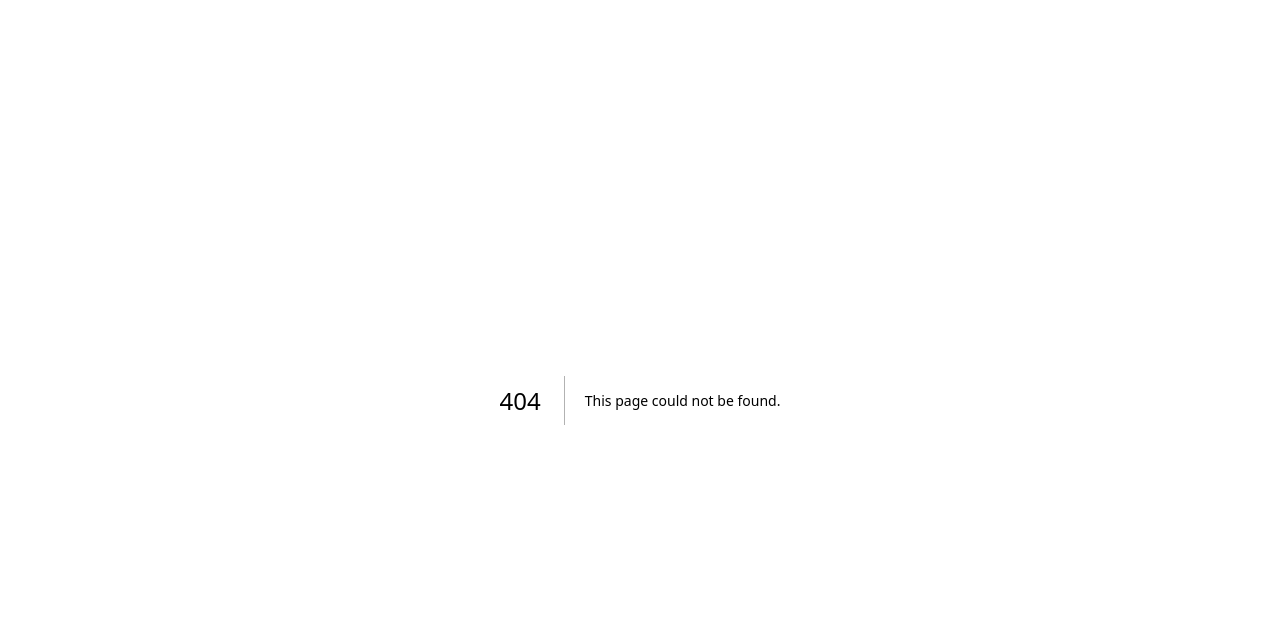
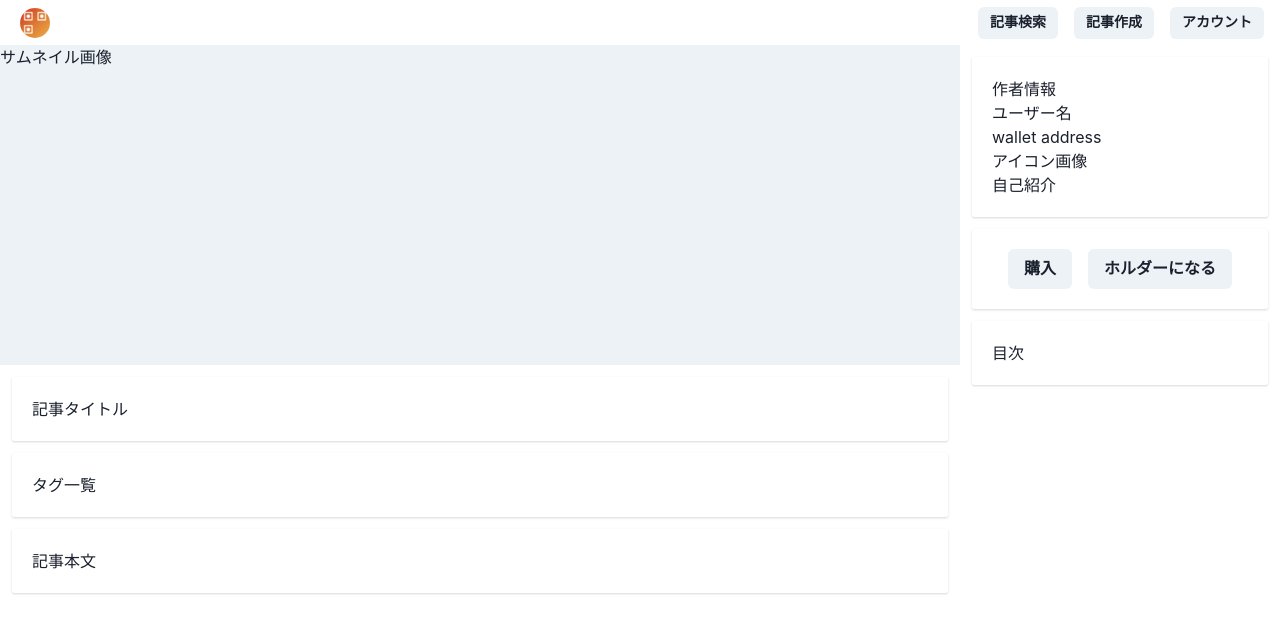
Before and after one commit to palledad/dManga, a Next.js app in the folder frontend/: page /articleviewer in a window 1280 px wide. Before the commit this address had no page. Shown: the top 632 px of the page. Built offline with nearby package versions, Linux system fonts and the light colour scheme.

Commit message:
記事閲覧画面を作成

```diff
--- /dev/null
+++ b/frontend/components/ArticleViewer/ArticleColumn.tsx
@@ -0,0 +1,22 @@
+import { Box } from '@chakra-ui/react'
+import Segment from '../Segment'
+
+const ArticleColumn = () => {
+  return (
+    <>
+      <Box height={'20em'} background={'gray.100'}>
+        サムネイル画像
+      </Box>
+      <Segment>
+        <Box>記事タイトル</Box>
+      </Segment>
+      <Segment>
+        <Box>タグ一覧</Box>
+      </Segment>
+      <Segment>
+        <Box>記事本文</Box>
+      </Segment>
+    </>
+  )
+}
+export default ArticleColumn
--- /dev/null
+++ b/frontend/components/ArticleViewer/SideColumn.tsx
@@ -0,0 +1,26 @@
+import Segment from '../Segment'
+import { Box, Button } from '@chakra-ui/react'
+
+const SideColumn = () => {
+  return (
+    <>
+      <Segment>
+        <Box>作者情報</Box>
+        <Box>ユーザー名</Box>
+        <Box>wallet address</Box>
+        <Box>アイコン画像</Box>
+        <Box>自己紹介</Box>
+      </Segment>
+      <Segment>
+        <Box display='flex' gap={4} justifyContent='center'>
+          <Button>購入</Button>
+          <Button>ホルダーになる</Button>
+        </Box>
+      </Segment>
+      <Segment>
+        <Box>目次</Box>
+      </Segment>
+    </>
+  )
+}
+export default SideColumn
--- /dev/null
+++ b/frontend/pages/articleviewer/index.tsx
@@ -0,0 +1,22 @@
+import { Grid, GridItem } from '@chakra-ui/react'
+import Header from '../../components/Header'
+import ArticleColumn from '../../components/ArticleViewer/ArticleColumn'
+import SideColumn from '../../components/ArticleViewer/SideColumn'
+
+const ArticleViewer = () => {
+  return (
+    <>
+      <Header></Header>
+      <Grid templateColumns='repeat(4, 1fr)'>
+        <GridItem colSpan={3}>
+          <ArticleColumn />
+        </GridItem>
+        <GridItem colSpan={1}>
+          <SideColumn />
+        </GridItem>
+      </Grid>
+    </>
+  )
+}
+
+export default ArticleViewer
```
